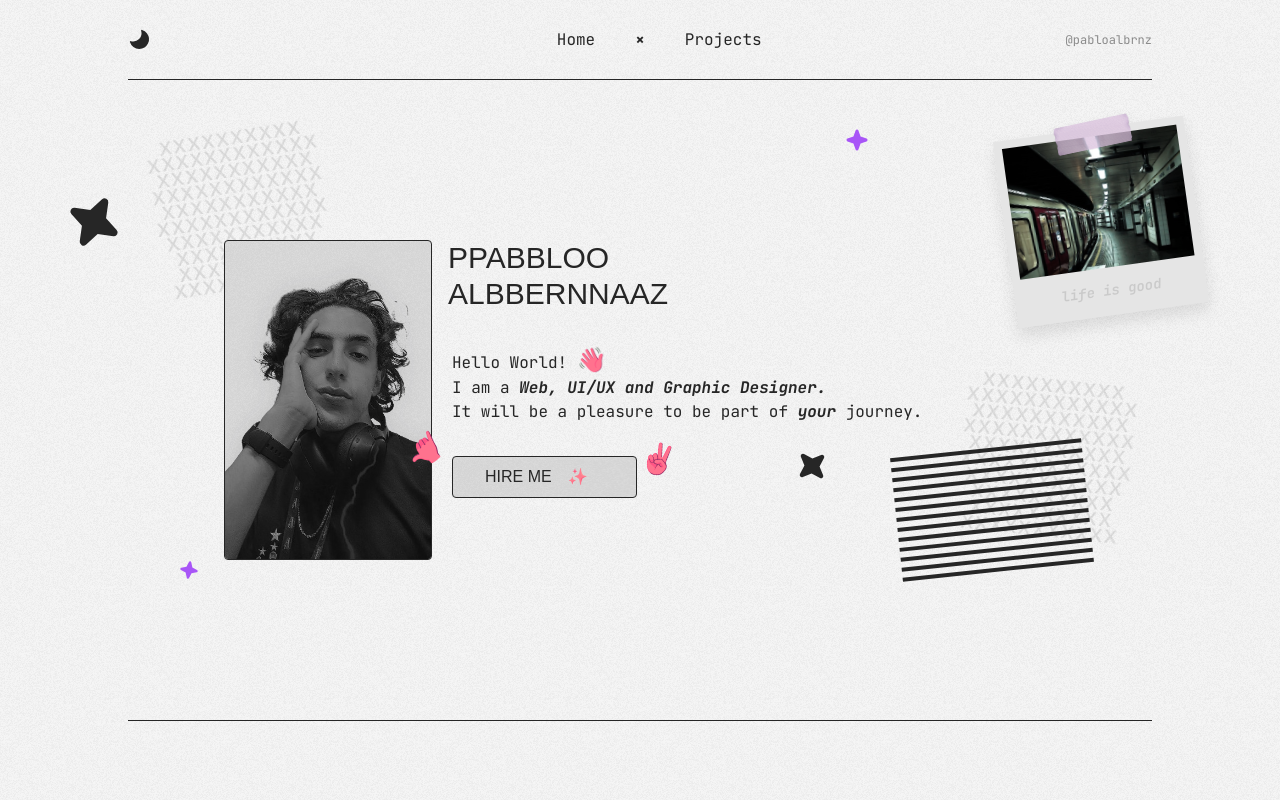
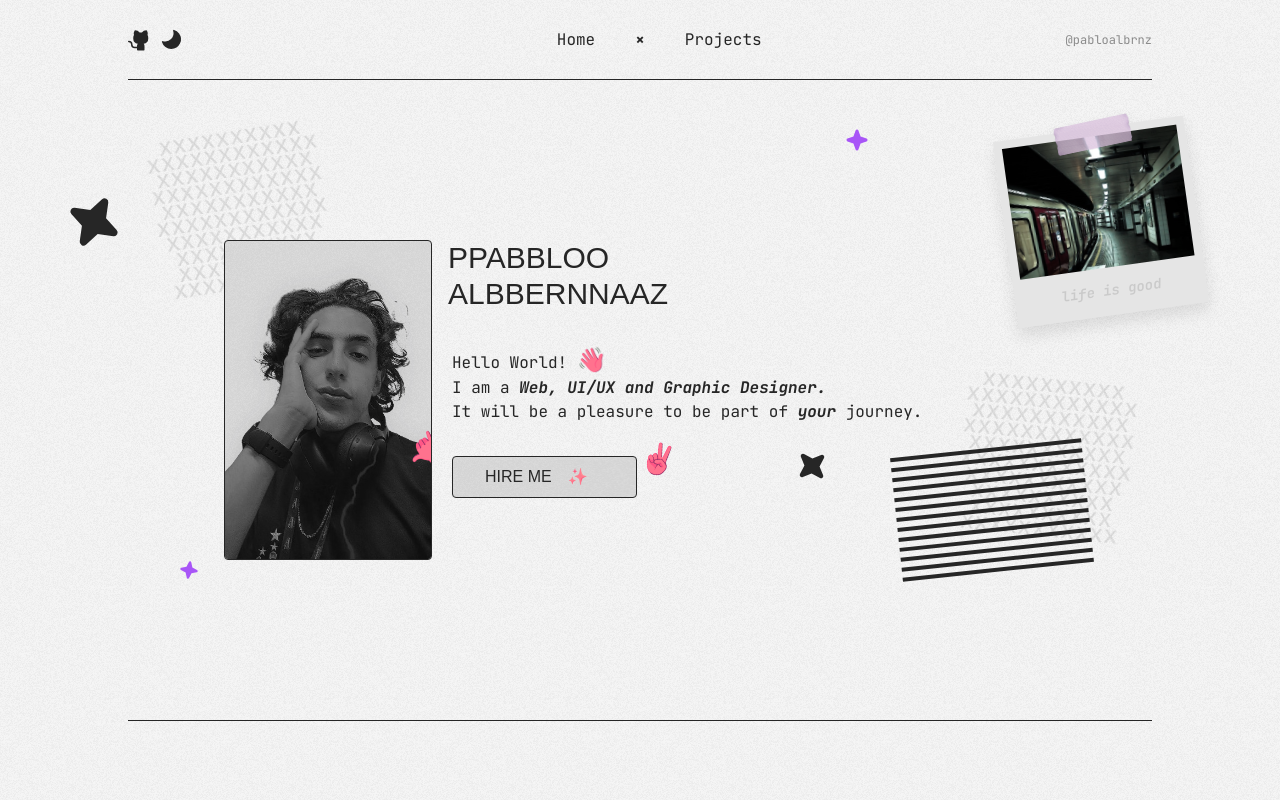
Before and after one commit to pblalbrnz/portfolio, a React (Vite) app: page / in a window 1280 px wide. Shown: the top 800 px of the page. Built offline with nearby package versions, Linux system fonts and the light colour scheme; a web font is replaced by a local one.

Commit message:
Tilt Effect

```diff
--- a/package.json
+++ b/package.json
@@ -12,7 +12,8 @@
   "dependencies": {
     "react": "^18.2.0",
     "react-dom": "^18.2.0",
-    "react-icons": "^5.0.1"
+    "react-icons": "^5.0.1",
+    "react-parallax-tilt": "^1.7.232"
   },
   "devDependencies": {
     "@types/react": "^18.2.66",
--- a/src/App.tsx
+++ b/src/App.tsx
@@ -1,6 +1,7 @@
 import {
   PiArrowUpBold,
   PiAtBold,
+  PiGithubLogoFill,
   PiHouseFill,
   PiMoonFill,
   PiPaintBrushBroadFill,
@@ -13,6 +14,7 @@ import { projects } from "./projects";
 import { language } from "./text";
 import "./global.css";
 import { useEffect, useState } from "react";
+import Tilt from "react-parallax-tilt";
 
 function App() {
   const [randomName, setRandomName] = useState({
@@ -76,13 +78,19 @@ function App() {
       >
         <header className="w-full lg:h-20 xs:h-16 flex flex-col items-center justify-end">
           <div className="w-full h-full flex justify-between items-center font-mono text-neutral-800">
-            <div className="w-1/3 flex justify-start">
+            <div className="w-1/3 flex gap-2 justify-start">
               <a href="http://github.com/pblalbrnz" target="_blank">
+                <PiGithubLogoFill
+                  size={24}
+                  className="hover:text-violet-800 ease-linear transition-colors"
+                />
+              </a>
+              <button>
                 <PiMoonFill
                   size={24}
                   className="-rotate-90 hover:text-violet-800 ease-linear transition-colors"
                 />
-              </a>
+              </button>
             </div>
             <ul className="flex lg:gap-8 xs:gap-4 items-center justify-center w-1/3">
               <div className="w-1/2 flex justify-end">
@@ -123,7 +131,7 @@ function App() {
         </header>
         <section className="w-full flex flex-col gap-8 justify-center lg:px-24 xs:px-0">
           <div className="flex lg:gap-4 xs:gap-2 xs:justify-center lg:justify-start">
-            <div className="rounded hover:rounded-md lg:min-w-52 lg:max-w-52 xs:min-w-28 xs:max-w-28 bg-neutral-300 border border-neutral-800 hover:border-transparent lg:h-80 xs:h-48 flex overflow-hidden group/me noise-light hover:bg-purple-500 transition-all shadow shadow-transparent hover:shadow-2xl hover:shadow-purple-400 ease-linear">
+            <Tilt className="rounded hover:rounded-md lg:min-w-52 lg:max-w-52 xs:min-w-28 xs:max-w-28 bg-neutral-300 border border-neutral-800 hover:border-transparent lg:h-80 xs:h-48 flex overflow-hidden group/me noise-light hover:bg-purple-500 transition-all shadow shadow-transparent hover:shadow-2xl hover:shadow-purple-400 ease-linear">
               <img
                 alt="Pablo photo"
                 src={me}
@@ -132,7 +140,7 @@ function App() {
               <span className="absolute lg:text-3xl xs:text-xl -hue-rotate-[67.5deg] brightness-75 lg:mt-48 lg:ml-[11.25rem] xs:mt-28 xs:ml-[5.75rem] -rotate-[128deg] hover:-rotate-[102deg] ease-linear transition-transform">
                 🤙
               </span>
-            </div>
+            </Tilt>
             <div className="flex flex-col lg:gap-8 xs:gap-4 text-neutral-800 lg:w-auto xs:w-36">
               <h2 className="font-stretch uppercase lg:text-3xl xs:text-2xs">
                 {randomName[1]}
```
Also changed, not shown: 1 other file (tests, documents, lock files or other folders).
